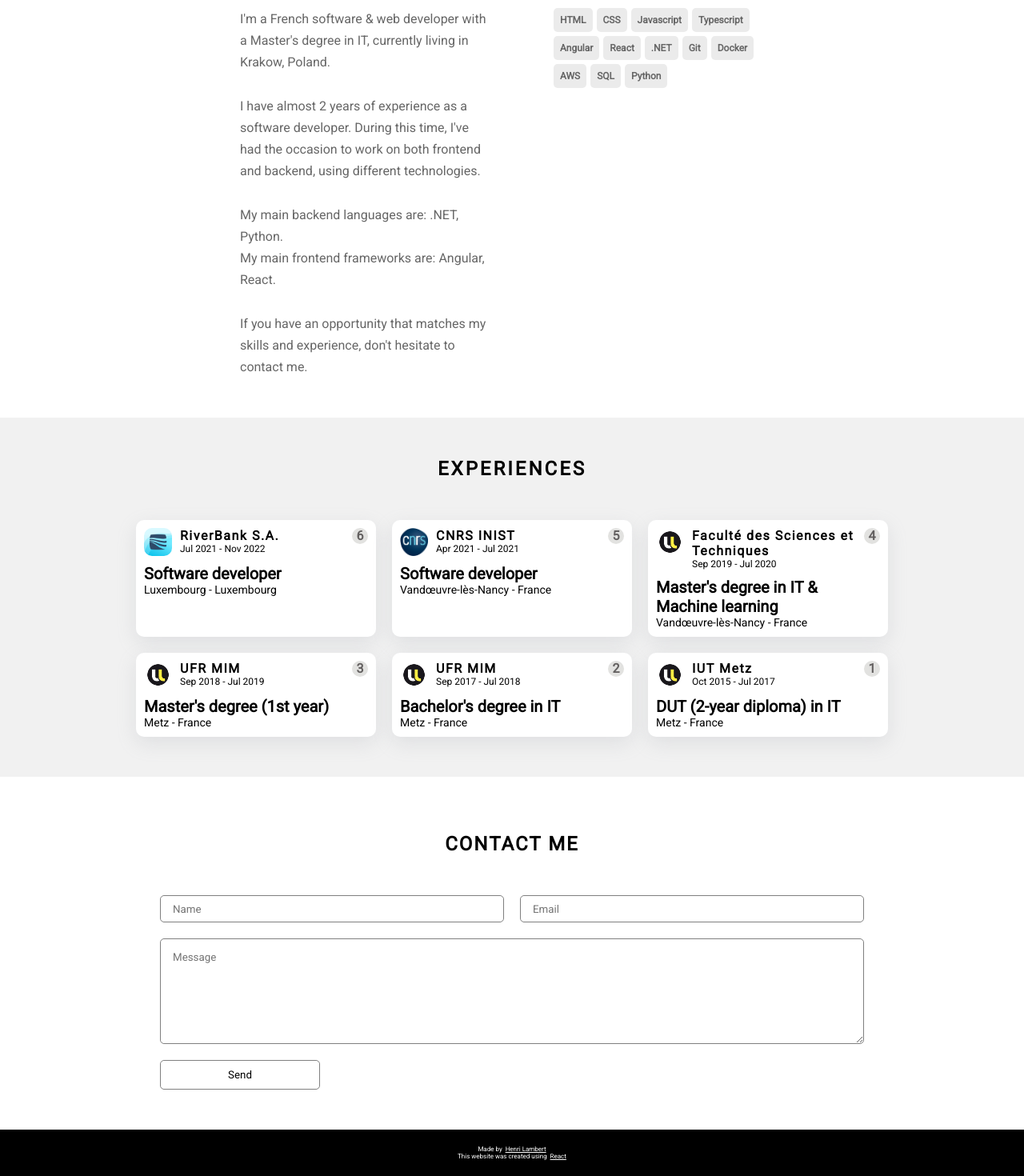
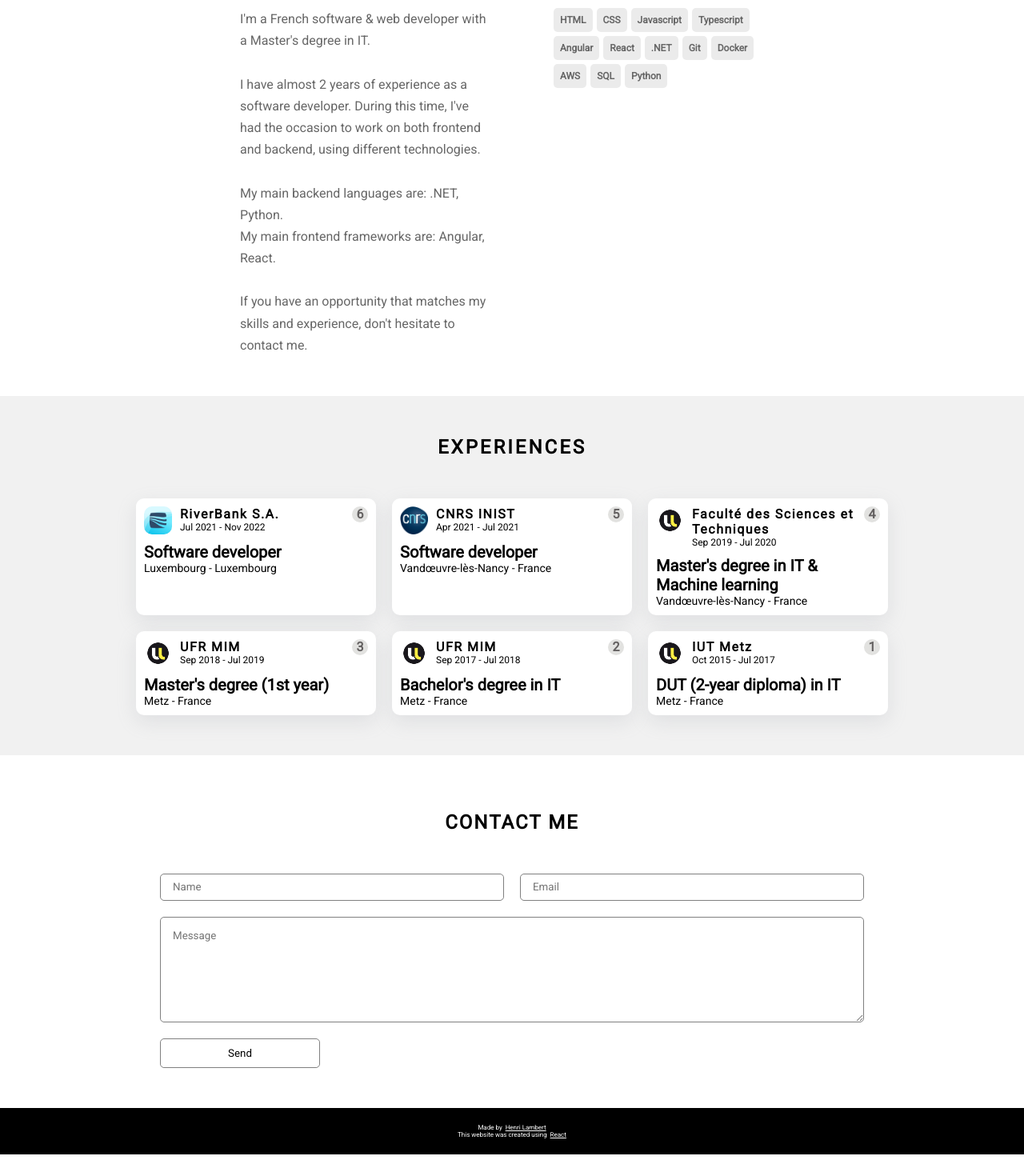
Before and after one commit to Henri88390/download_cv, a React (Create React App) app: page / in a window 1280 px wide. Shown: the part 641-2111 px from the top of the page at 80% size. After the commit the page ends 2084 px from the top, so only its background shows below. Built offline with nearby package versions, Linux system fonts and the light colour scheme.

Commit message:
Responsive Contact page

```diff
--- a/src/pages/ContactPage/ContactPage.scss
+++ b/src/pages/ContactPage/ContactPage.scss
@@ -1,7 +1,13 @@
 .contact-container {
   display: flex;
   flex-direction: column;
-  padding: 50px 200px;
+  min-width: 200px;
+  @media (min-width: 1000px) {
+    padding: 50px 200px;
+  }
+  @media (max-width: 1000px) {
+    padding: 50px 100px;
+  }
 }
 
 .contact__form {
@@ -10,17 +16,14 @@
 }
 
 .contact__first-line-wrapper {
-  width: 100%;
   display: flex;
+  @media (max-width: 1000px) {
+    flex-direction: column;
+  }
+
   gap: 20px;
   margin-bottom: 20px;
 }
-
-.contact__label-input {
-  display: flex;
-  flex-direction: column;
-}
-
 .contact__title {
   letter-spacing: 2px;
   font-weight: bold;
@@ -34,7 +37,9 @@
   height: 30px;
   padding-left: 15px;
   font-family: "Roboto";
-  width: 100%;
+  @media (min-width: 1000px) {
+    width: 100%;
+  }
 }
 
 .contact__textarea {
--- a/src/pages/Page1/Page1.tsx
+++ b/src/pages/Page1/Page1.tsx
@@ -20,7 +20,7 @@ function Page1(props: FC<Page1Props>) {
     "Python",
   ]);
 
-  const text1 = `I'm a French software & web developer with a Master's degree in IT, currently living in Krakow, Poland.
+  const text1 = `I'm a French software & web developer with a Master's degree in IT.
 
 I have almost 2 years of experience as a software developer. During this time, I've had the occasion to work on both frontend and backend, using different technologies.
 
```
